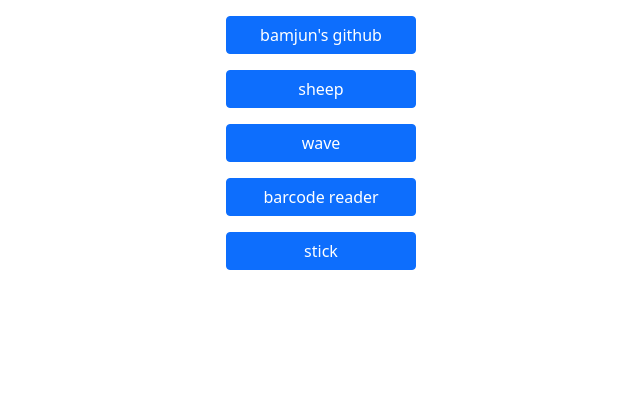
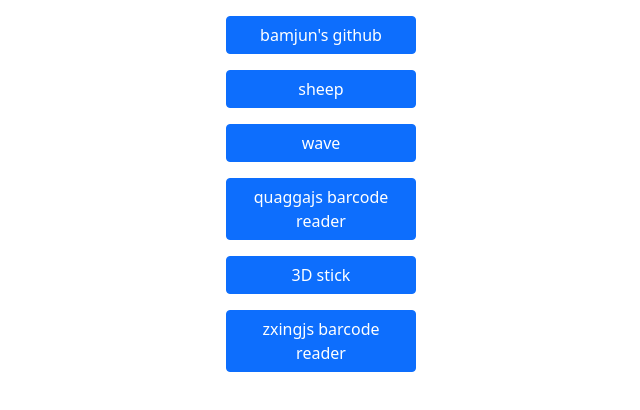
Before and after one commit to bamjun/bamjun.github.io, a plain HTML site: page index.html in a window 1280 px wide. Shown: the whole page, without its empty margins (319-959 px from the left). Drawn offline with nearby package versions, Linux system fonts and the light colour scheme.

Commit message:
Update index.html

```diff
--- a/index.html
+++ b/index.html
@@ -29,12 +29,20 @@
         </div>
         <p></p>
         <div class="row justify-content-center">
-            <a class="btn btn-primary col-2" href="https://bamjun.github.io/quagga/">barcode reader</a>
+            <a class="btn btn-primary col-2" href="https://bamjun.github.io/quagga/">quaggajs barcode reader</a>
         </div>
-                <p></p>
+        <p></p>
         <div class="row justify-content-center">
-            <a class="btn btn-primary col-2" href="https://bamjun.github.io/stick-three.js-/">stick</a>
+            <a class="btn btn-primary col-2" href="https://bamjun.github.io/stick-three.js-/">3D stick</a>
         </div>
+
+        <p></p>
+        <div class="row justify-content-center">
+            <a class="btn btn-primary col-2" href="https://bamjun.github.io/zxingjs-barcodereader-/">zxingjs barcode reader</a>
+        </div>
+
+
+
 
 
 
```
